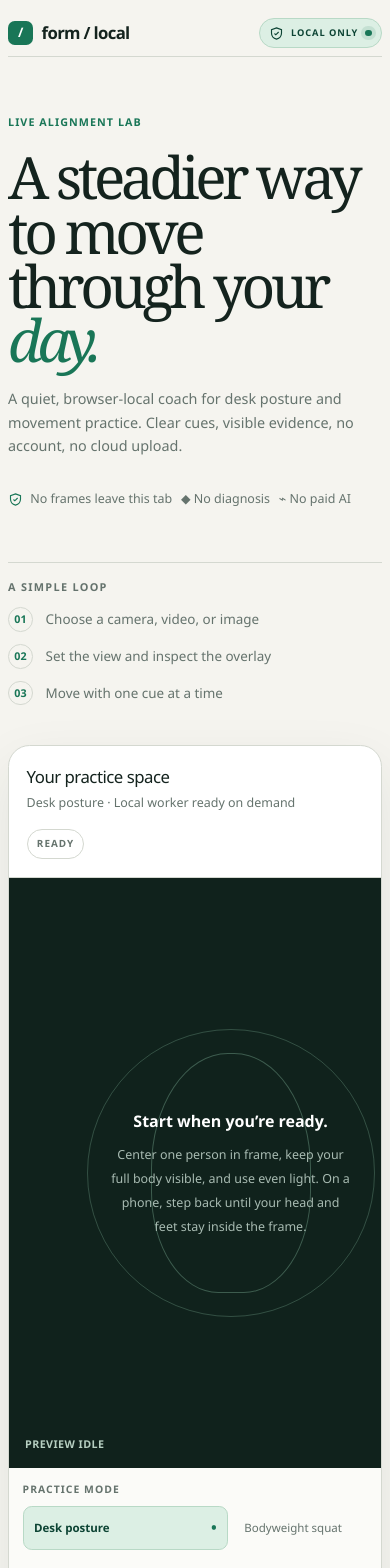
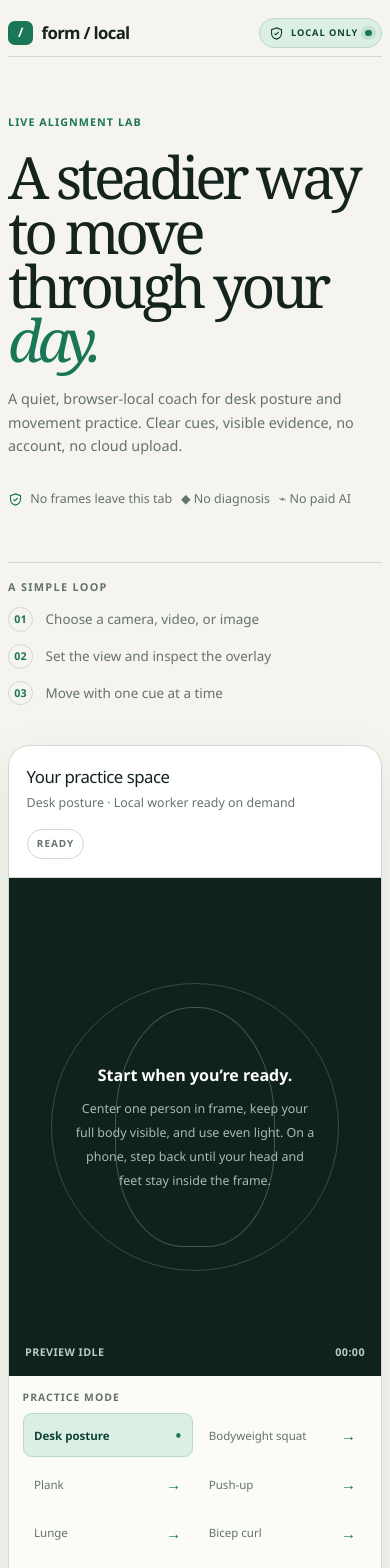
Before and after one commit to Third-Code-Solutions/Posture-Coach, a Next.js app: page / in a window 390 px wide. Shown: the top 1568 px of the page. Built offline with nearby package versions, Linux system fonts and the light colour scheme.

Commit message:
fix(posture): contain mobile preview width

```diff
--- a/styles/globals.css
+++ b/styles/globals.css
@@ -755,7 +755,11 @@ label:has(input:focus-visible) {
   }
 
   .preview-wrap {
-    min-height: clamp(22rem, 70svh, 38rem);
+    width: 100%;
+    min-width: 0;
+    height: min(70svh, calc((100vw - 1rem) * 4 / 3));
+    min-height: 22rem;
+    max-height: 38rem;
     aspect-ratio: 3 / 4;
   }
 
```
Also changed, not shown: 1 other file (tests, documents, lock files or other folders).
